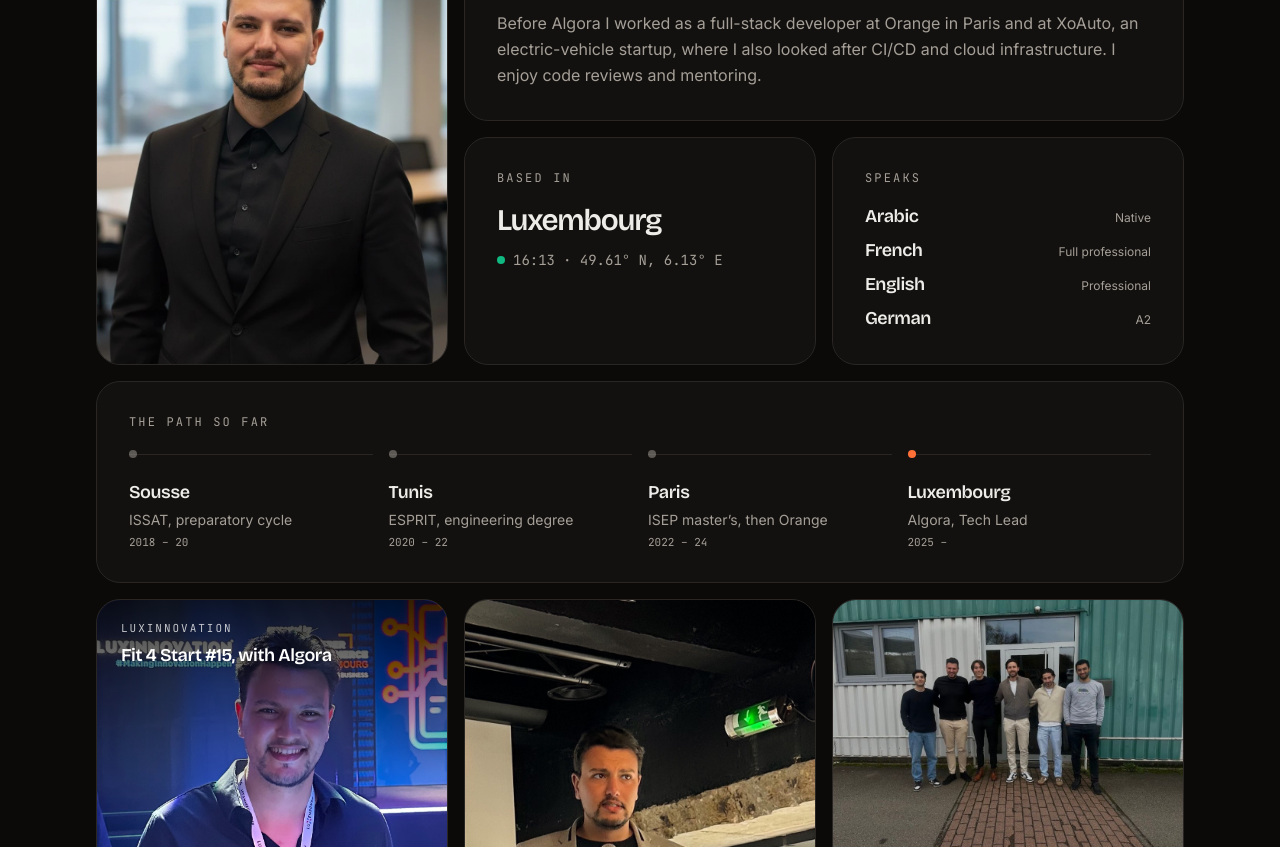
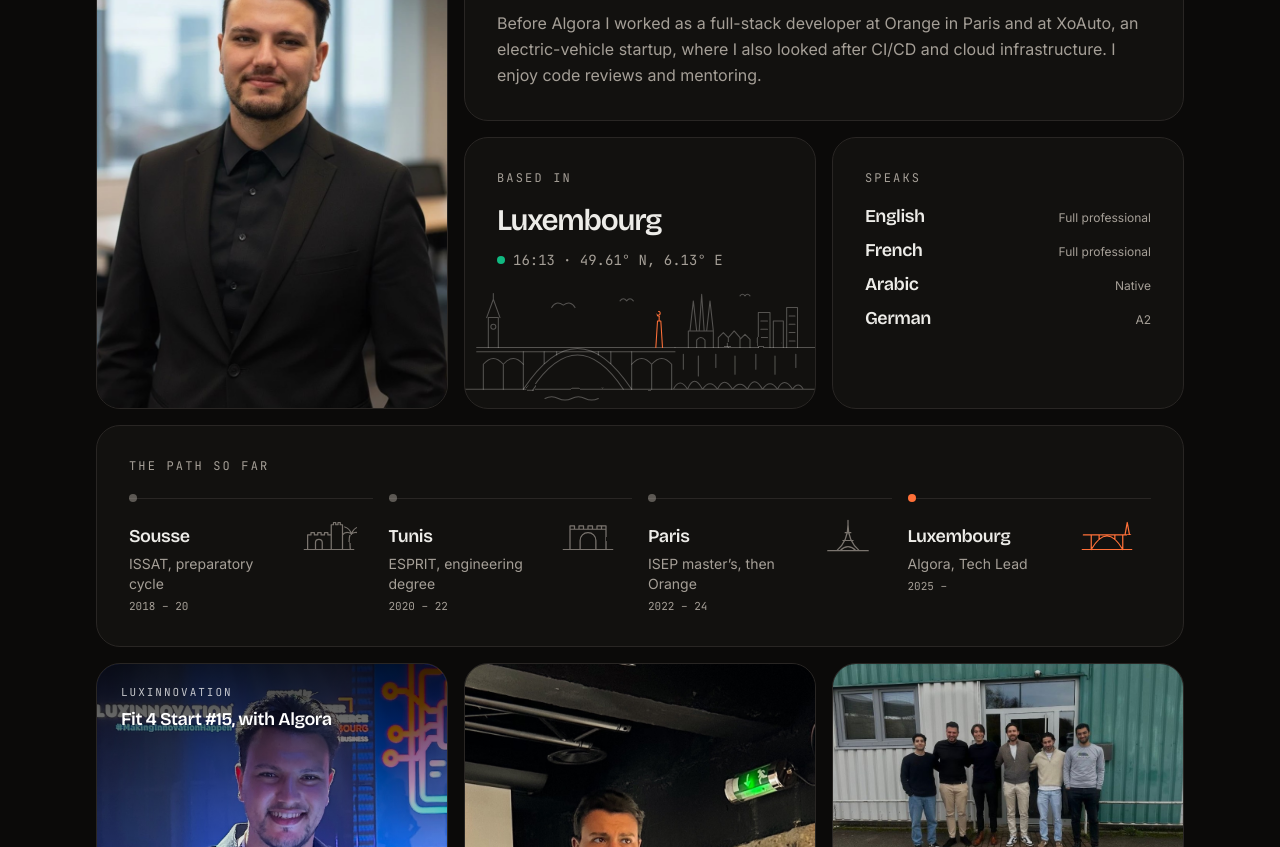
Before and after one commit to MarzoukiAziz/Portfolio, a Next.js app: page / in a window 1280 px wide. Shown: the part 1580-2427 px from the top of the page. Built offline with nearby package versions, Linux system fonts and the light colour scheme.

Commit message:
Reorder languages and add city line drawings

```diff
--- a/components/About.tsx
+++ b/components/About.tsx
@@ -2,12 +2,13 @@ import { ArrowUpRight } from 'lucide-react'
 import { LocalTime } from './LocalTime'
 import { Reveal } from './Reveal'
 import { SectionHeading } from './SectionHeading'
+import { CityMark, LuxembourgSkyline } from './Sketches'
 import { SpotlightGroup } from './SpotlightGroup'
 
 const languages = [
+  { name: 'English', level: 'Full professional' },
+  { name: 'French', level: 'Full professional' },
   { name: 'Arabic', level: 'Native' },
-  { name: 'French', level: 'Full professional' },
-  { name: 'English', level: 'Professional' },
   { name: 'German', level: 'A2' },
 ]
 
@@ -68,10 +69,11 @@ export function About() {
             </p>
           </div>
 
-          <div data-spot className="card md:col-span-2">
-            <p className="eyebrow">Based in</p>
-            <p className="display mt-4 text-3xl">Luxembourg</p>
-            <p className="mt-3 flex items-center gap-2 font-mono text-sm text-muted-foreground">
+          <div data-spot className="card min-h-[17rem] md:col-span-2">
+            <LuxembourgSkyline className="pointer-events-none absolute inset-x-0 bottom-0 h-[58%] w-full text-foreground/30" />
+            <p className="eyebrow relative">Based in</p>
+            <p className="display relative mt-4 text-3xl">Luxembourg</p>
+            <p className="relative mt-3 flex items-center gap-2 font-mono text-sm text-muted-foreground">
               <span className="relative flex h-2 w-2">
                 <span className="absolute inline-flex h-full w-full animate-ping rounded-full bg-emerald-500 opacity-60" />
                 <span className="relative inline-flex h-2 w-2 rounded-full bg-emerald-500" />
@@ -107,8 +109,14 @@ export function About() {
                       i === path.length - 1 ? 'bg-primary' : 'bg-muted-foreground/50'
                     }`}
                   />
+                  <CityMark
+                    place={place}
+                    className={`absolute right-2 top-0 h-9 w-14 sm:right-4 sm:top-5 ${
+                      i === path.length - 1 ? 'text-primary' : 'text-muted-foreground/70'
+                    }`}
+                  />
                   <p className="font-display text-lg font-semibold tracking-tight">{place}</p>
-                  <p className="mt-1 text-sm text-muted-foreground">{what}</p>
+                  <p className="mt-1 max-w-[70%] text-sm text-muted-foreground sm:max-w-[65%]">{what}</p>
                   <p className="mt-1 font-mono text-[11px] text-muted-foreground">{when}</p>
                 </li>
               ))}
--- /dev/null
+++ b/components/Sketches.tsx
@@ -0,0 +1,109 @@
+/**
+ * Line drawings used as quiet backgrounds. The #sketch filter nudges every
+ * stroke slightly so clean paths read as pen on paper.
+ */
+function SketchFilter({ id }: { id: string }) {
+  return (
+    <defs>
+      <filter id={id} x="-5%" y="-5%" width="110%" height="110%">
+        <feTurbulence type="fractalNoise" baseFrequency="0.035" numOctaves="2" seed="7" result="noise" />
+        <feDisplacementMap in="SourceGraphic" in2="noise" scale="2.2" />
+      </filter>
+    </defs>
+  )
+}
+
+/** Luxembourg City: Adolphe Bridge, the Spuerkeess tower, the Gëlle Fra, the cathedral and Kirchberg. */
+export function LuxembourgSkyline({ className = '' }: { className?: string }) {
+  return (
+    <svg
+      aria-hidden
+      viewBox="0 0 420 150"
+      preserveAspectRatio="xMaxYMax meet"
+      fill="none"
+      stroke="currentColor"
+      strokeWidth="1.25"
+      strokeLinecap="round"
+      strokeLinejoin="round"
+      className={className}
+    >
+      <SketchFilter id="sketch-lux" />
+      <g filter="url(#sketch-lux)">
+        {/* sky */}
+        <path d="M104 30q5-9 14-3q9-6 14 3M186 22q4-5 8 0q4-5 8 0M330 16q3-4 6 0q3-4 6 0" />
+
+        {/* Spuerkeess tower */}
+        <path d="M28 78V42h12v36M26 42l8-22l8 22M34 20v-7" />
+        <circle cx="34" cy="53" r="3" />
+
+        {/* Adolphe Bridge */}
+        <path d="M14 78h238M14 83h238" />
+        <path d="M70 128Q135 30 200 128M80 128Q135 46 190 128" />
+        <path d="M70 83v45M200 83v45M95 83v14M110 83v4M160 83v4M175 83v14" />
+        <path d="M22 128V98q12-14 24 0v30M46 98q12-14 24 0" />
+        <path d="M200 98q12-14 24 0v30M224 98q12-14 24 0v30" />
+
+        {/* plateau and cliff */}
+        <path d="M252 78h168M262 86v18M280 88v24M301 86v16M324 88v22M349 86v18M372 88v22M397 86v16" />
+
+        {/* cathedral */}
+        <path d="M268 78V58h30v20M270 58l4-36l4 36M281 58l3-44l3 44M290 58l4-36l4 36M278 78v-9q5-6 10 0v9" />
+
+        {/* old town roofs */}
+        <path d="M304 78V66l6-6l6 6v12M316 66l7-8l7 8v12M330 68l6-6l6 6v10" />
+
+        {/* Kirchberg */}
+        <path d="M352 78V36h14v42M370 78V46h12v32M386 78V30h13v48M355 46h8M355 56h8M355 66h8M389 40h7M389 50h7M389 60h7M389 70h7" />
+
+        {/* valley */}
+        <path d="M0 128h420M250 128q8-15 17 0q8-19 18 0q9-13 18 0q8-17 18 0q9-12 18 0q8-18 18 0q9-13 18 0q8-16 18 0q7-10 13 0" />
+        <path d="M96 139q8-4 16 0t16 0t16 0t16 0" />
+      </g>
+
+      {/* Gëlle Fra, picked out in the accent colour */}
+      <g className="text-primary" stroke="currentColor" filter="url(#sketch-lux)">
+        <path d="M229 78l2-32h4l2 32M233 46v-5" />
+        <circle cx="233" cy="38" r="2.4" />
+      </g>
+    </svg>
+  )
+}
+
+const cityMarks: Record<string, React.ReactNode> = {
+  // Ribat of Sousse with a palm
+  Sousse: (
+    <path d="M2 28h44M5 28V15h3v-2h3v2h3v-2h3v2h3v-2h3v2h3v13M26 15V6h2V4h2v2h2V4h2v2h2v22M12 28v-6a3 3 0 016 0v6M43 28q-1-8 1-14M44 14q-5-3-8 1M44 14q5-3 8 1M44 14q-2-5-6-6M44 14q2-5 6-6" />
+  ),
+  // Bab el Bhar
+  Tunis: (
+    <path d="M2 28h44M8 28V10h32v18M8 10V7h4v3M16 10V7h4v3M24 10V7h4v3M32 10V7h4v3M36 7h4v3M17 28v-8a7 7 0 0114 0v8" />
+  ),
+  // Eiffel Tower
+  Paris: (
+    <path d="M6 29h36M24 2v4M24 6c0 10-4 18-10 23M24 6c0 10 4 18 10 23M19.5 20h9M21.5 13h5M17 29q7-7 14 0" />
+  ),
+  // Adolphe Bridge and a cathedral spire
+  Luxembourg: (
+    <path d="M2 28h44M3 15h42M10 28Q24 4 38 28M10 15v13M38 15v13M17 15v4M31 15v4M40 15l2-11l2 11" />
+  ),
+}
+
+export function CityMark({ place, className = '' }: { place: string; className?: string }) {
+  const mark = cityMarks[place]
+  if (!mark) return null
+  return (
+    <svg
+      aria-hidden
+      viewBox="0 0 48 32"
+      fill="none"
+      stroke="currentColor"
+      strokeWidth="1.1"
+      strokeLinecap="round"
+      strokeLinejoin="round"
+      className={className}
+    >
+      <SketchFilter id={`sketch-${place}`} />
+      <g filter={`url(#sketch-${place})`}>{mark}</g>
+    </svg>
+  )
+}
```
